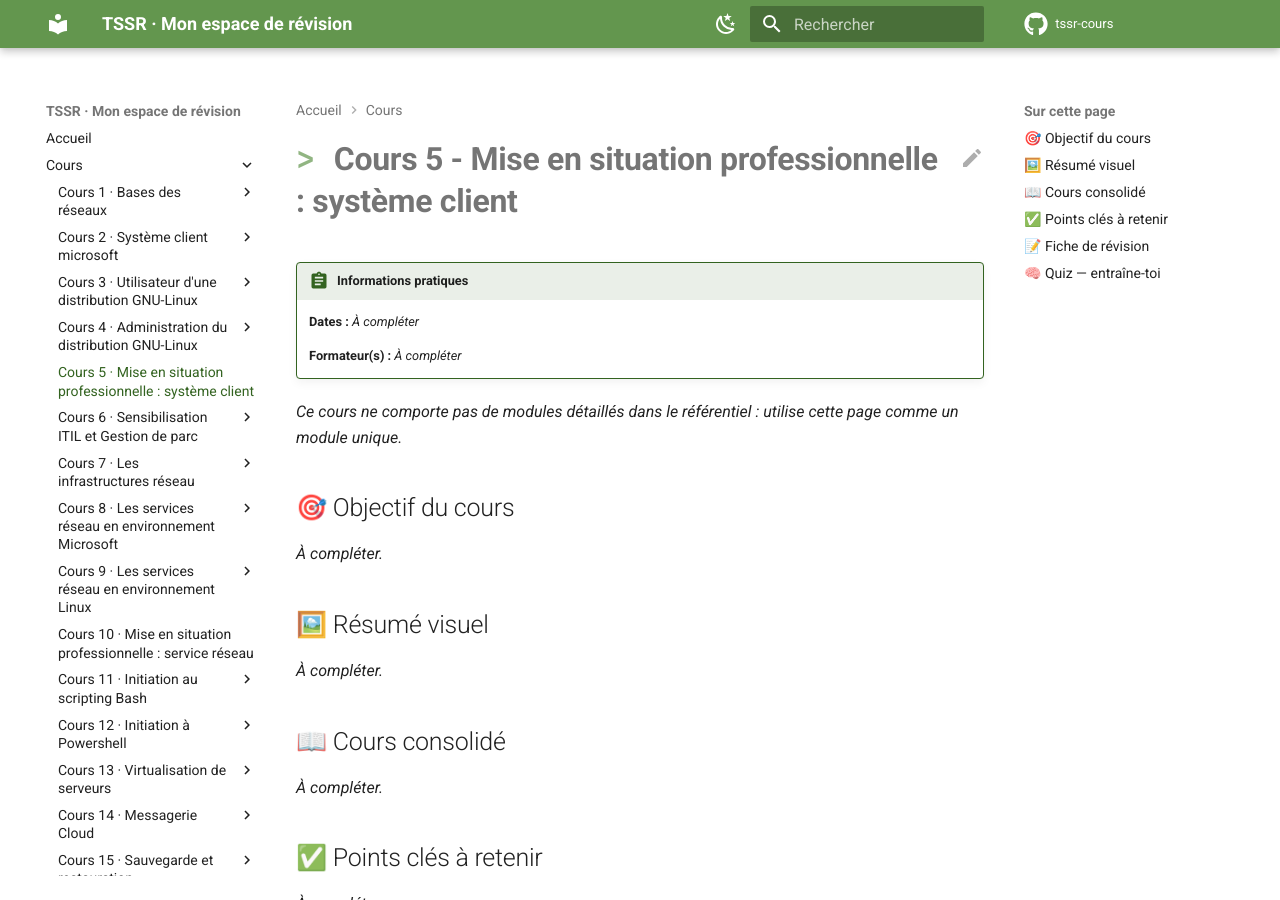
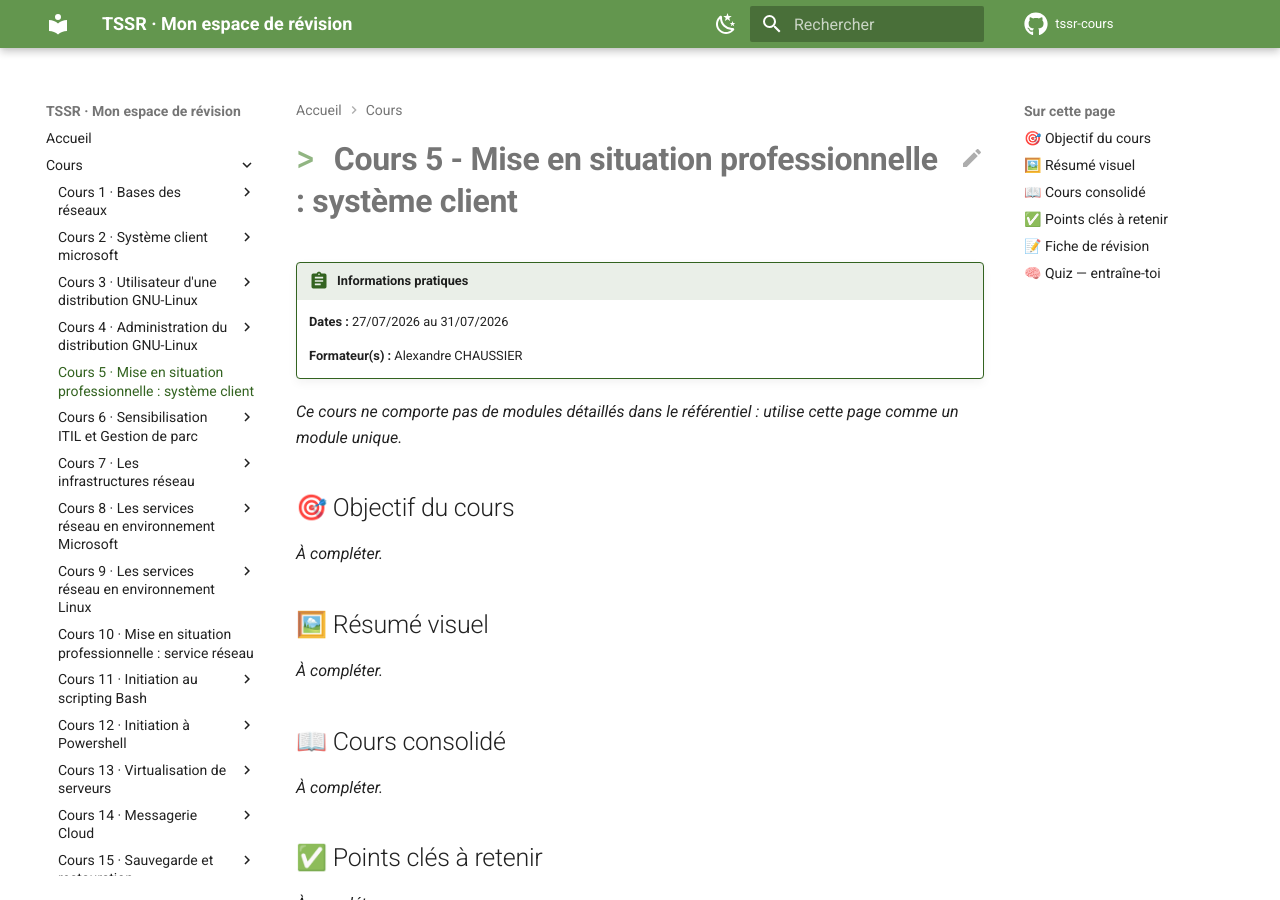
Before and after one commit to Kass-19/tssr-cours, an MkDocs documentation site: the page built from docs/cours/cours-05-mise-en-situation-professionnelle-systeme-client/index.md, in a window 1280 px wide and 900 px high. Built offline with MkDocs 1.6.1 and Material for MkDocs 9.7.7, drawn with Linux system fonts in a browser that asks for light colours; comment, search, counter and statistics services are not loaded.

Commit message:
Update course information for Cours 5
Updated course details including dates and instructor.

```diff
--- a/docs/cours/cours-05-mise-en-situation-professionnelle-systeme-client/index.md
+++ b/docs/cours/cours-05-mise-en-situation-professionnelle-systeme-client/index.md
@@ -1,9 +1,9 @@
 # Cours 5 - Mise en situation professionnelle : système client
 
 !!! abstract "Informations pratiques"
-    **Dates :** _À compléter_
+    **Dates :** 27/07/2026 au 31/07/2026
 
-    **Formateur(s) :** _À compléter_
+    **Formateur(s) :** Alexandre CHAUSSIER
 
 *Ce cours ne comporte pas de modules détaillés dans le référentiel : utilise cette page comme un module unique.*
 
```
